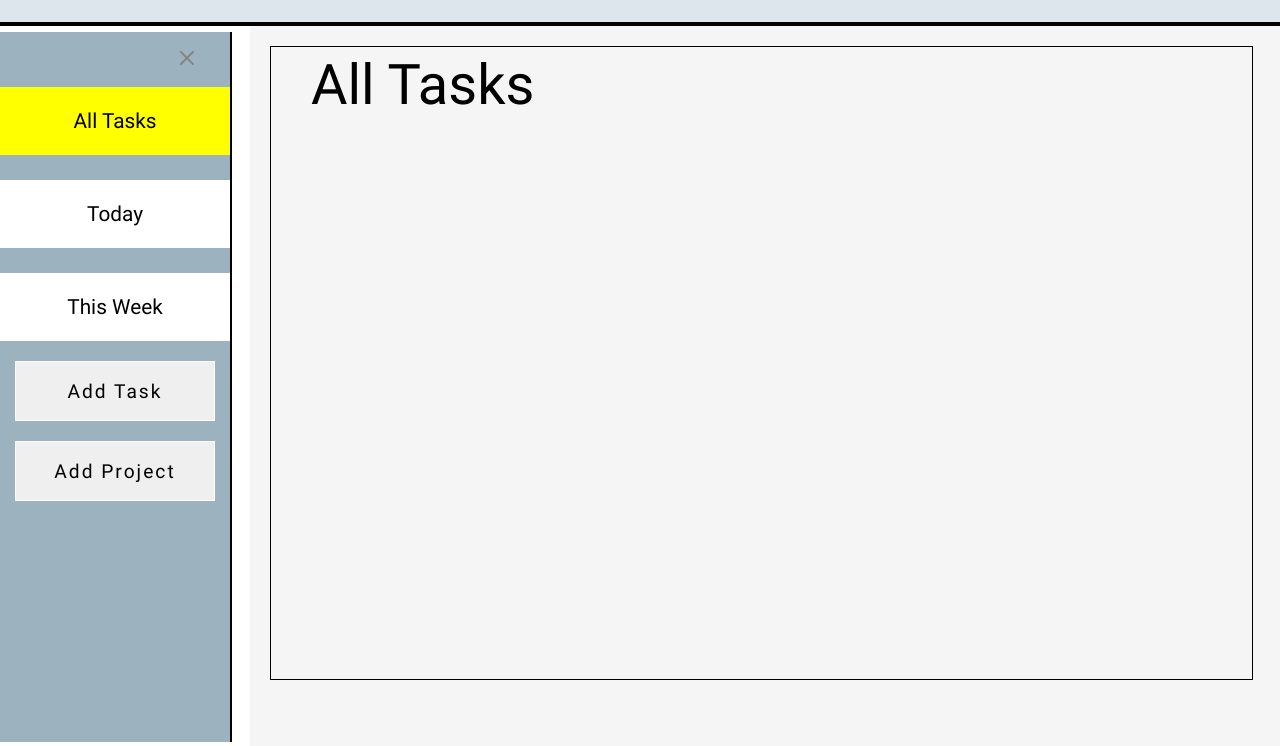
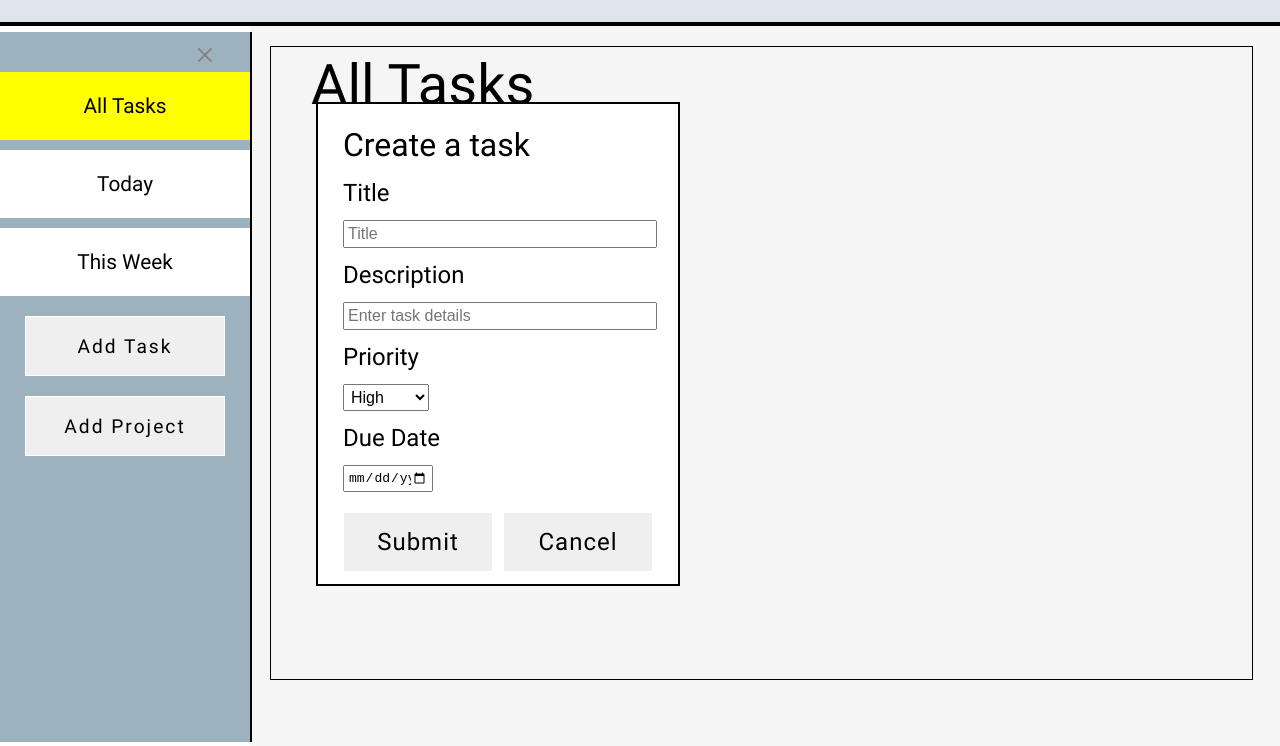
Before and after one commit to DWYLau/todo-list, a website built with webpack: page dist/index.html in a window 1280 px wide. Both pictures are taken after a click on the button "Add Task". Shown: the part 98-844 px from the top of the page. Built offline with nearby package versions, Linux system fonts and the light colour scheme.

Commit message:
Create working form inputs, style form, add open form and close form functions

```diff
--- a/package.json
+++ b/package.json
@@ -22,5 +22,8 @@
   "devDependencies": {
     "webpack": "^5.84.1",
     "webpack-cli": "^5.1.1"
+  },
+  "dependencies": {
+    "date-fns": "^2.30.0"
   }
 }
--- a/src/buttonController.js
+++ b/src/buttonController.js
@@ -1,16 +1,18 @@
-export * from "./buttonController.js";
-
+function openSide() {
   const openBtn = document.querySelector(".menu");
   openBtn.addEventListener("click", function () {
     document.getElementById("navbar").style.width = "250px";
     document.getElementById("main").style.marginLeft = "250px";
   });
+}
 
+function closeSide() {
   const closeBtn = document.querySelector(".closebtn");
   closeBtn.addEventListener("click", function () {
     document.getElementById("navbar").style.width = "0";
     document.getElementById("main").style.marginLeft = "0";
   });
+}
 
 function openTabs() {
   let tabs = document.querySelectorAll(".tablinks");
@@ -30,4 +32,26 @@ function openTabs() {
   });
 }
 
+function openForm() {
+  const addTask = document.getElementById("addtask");
+  addTask.addEventListener("click", function () {
+    document.querySelector(".form-popup").style.display = "block";
+  });
+}
+
+function closeForm() {
+  const cancelTask = document.getElementById("cancelbtn");
+  cancelTask.addEventListener("click", function () {
+    document.querySelector(".form-popup").style.display = "none";
+  });
+}
+
+function initialLoad() {
+  openSide();
+  closeSide();
   openTabs();
+  openForm();
+  closeForm();
+}
+
+export { initialLoad };
--- a/src/index.js
+++ b/src/index.js
@@ -1 +1,3 @@
-import * as buttonController from "./buttonController.js";
+import { initialLoad } from "./buttonController.js";
+
+initialLoad();
```
Also changed, not shown: dist/index.html, dist/main.js, dist/style.css, 1 other file. Lines whose indentation alone changed are shown as unchanged.
